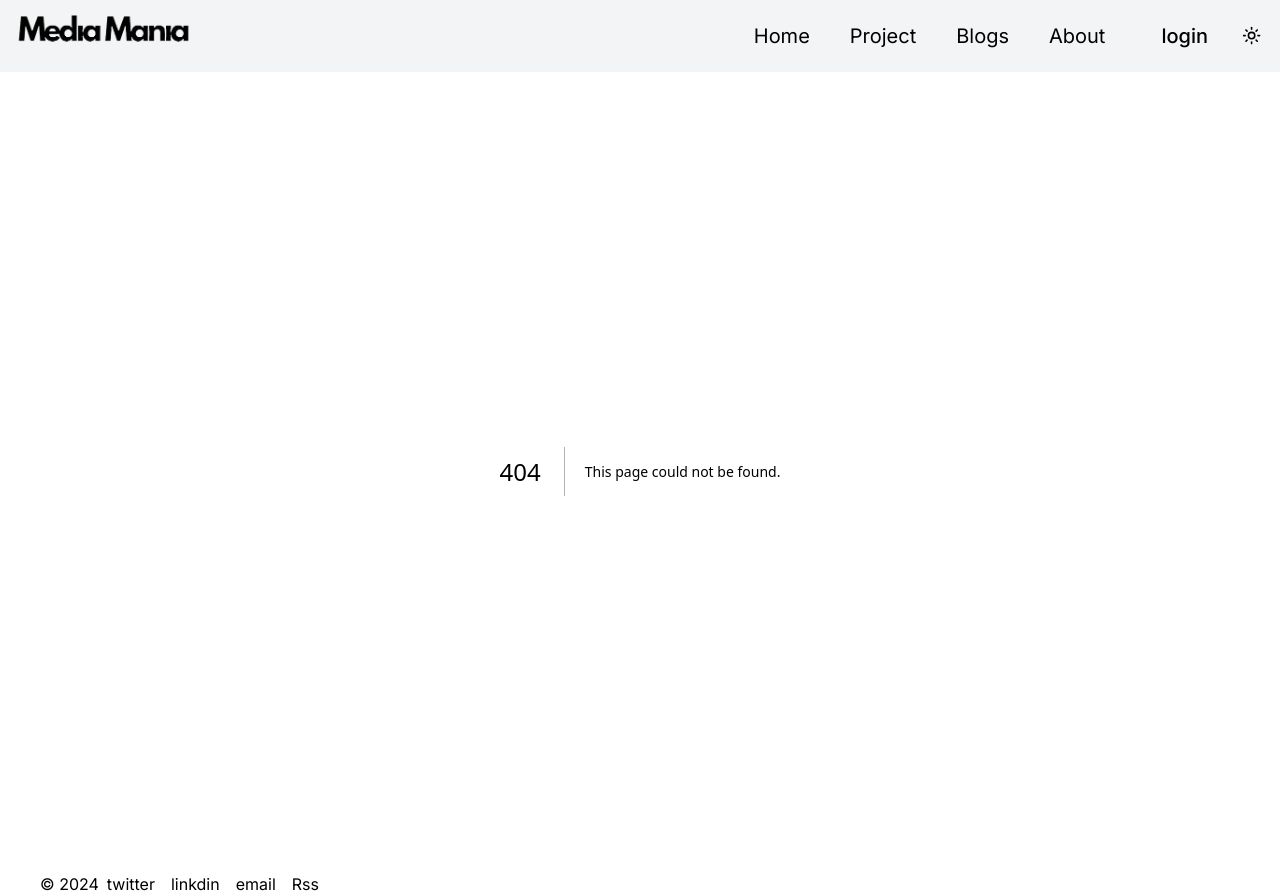
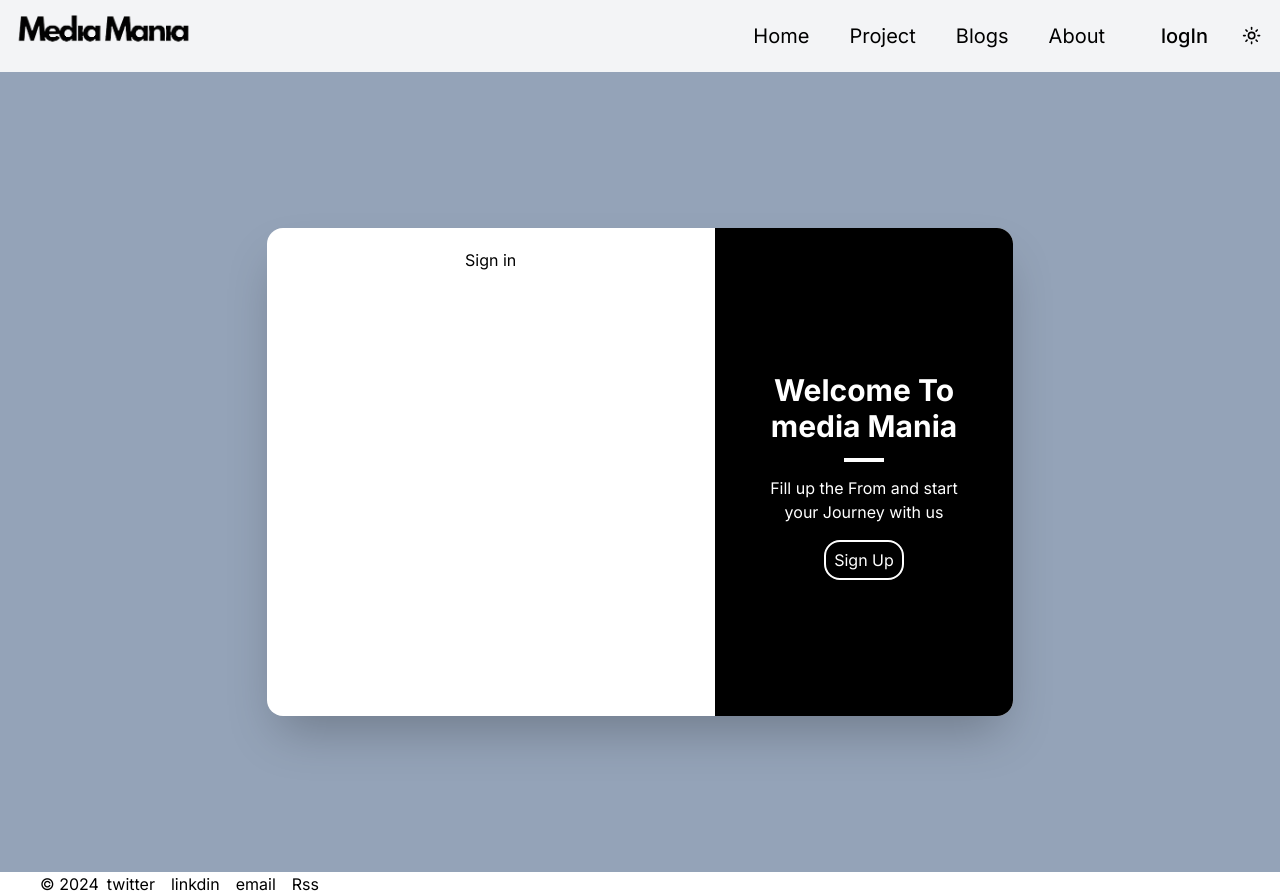
Before and after one commit to ProdipKumarShil/media-mania, a Next.js app: page /signin in a window 1280 px wide. Before the commit this address had no page. Built offline with nearby package versions, Linux system fonts and the light colour scheme.

Commit message:
login page

```diff
--- /dev/null
+++ b/src/app/(auth)/signin/page.jsx
@@ -0,0 +1,30 @@
+import Link from 'next/link';
+import React from 'react';
+
+const page = () => {
+    return (
+        <div>
+            <div className='flex justify-center items-center min-h-screen py-2 bg-slate-400'>
+            <div className='flex flex-col items-center justify-center w-full flex-1 px-20 text-center'>
+                <div className='bg-white rounded-2xl shadow-2xl flex w-2/3 max-w-4xl'>
+
+                <div className='w-3/5 p-5'>
+                    <p>Sign in</p>
+                </div>
+
+                <div className='w-2/5 bg-black text-white rounded-tr-2xl  rounded-br-2xl  py-36 px-12'>
+                <h2 className='text-3xl font-bold mb-2'> Welcome To media Mania </h2>
+                <div className='border-2 w-10 border-white inline-block mb-2'></div>
+                <p  className='mb-6'>Fill up the From and start your Journey with us</p>
+                <Link href='/signup' className='btn border-2 p-2 border-white rounded-2xl ' > Sign Up</Link>
+                </div>
+
+                 </div>
+            </div>
+        </div>
+        </div>
+
+    );
+};
+
+export default page;
--- /dev/null
+++ b/src/app/(auth)/signup/page.jsx
@@ -0,0 +1,13 @@
+import Link from 'next/link';
+import React from 'react';
+
+const page = () => {
+    return (
+        <div>
+            its sgn up
+            go to  <Link href='/signin'>sign in</Link>
+        </div>
+    );
+};
+
+export default page;
--- a/src/components/Shared/Header/Header.jsx
+++ b/src/components/Shared/Header/Header.jsx
@@ -25,13 +25,16 @@ const Header = () => {
     <div className='flex gap-2 items-center  '>
      <ul className='flex gap-2  text-xl text-black'>
         <li><Link href='/' className=''>Home</Link></li>
-        <li><Link href='blogs' className='ps-8'>Project</Link></li>
-        <li><Link href='blogs' className='p-8'>Blogs</Link></li>
-        <li><Link href='about' className='pe-8'>About</Link></li>
+        <li><Link href='/blogs' className='ps-8'>Project</Link></li>
+        <li><Link href='/blogs' className='p-8'>Blogs</Link></li>
+        <li><Link href='/about' className='pe-8'>About</Link></li>
       </ul>
 
 <Button variant="default" className=
-'text-xl'>login</Button>
+'text-xl'><Link href='/signin'>
+  logIn </Link>
+
+</Button>
 
 <ModeToggle/>
      </div>
```
